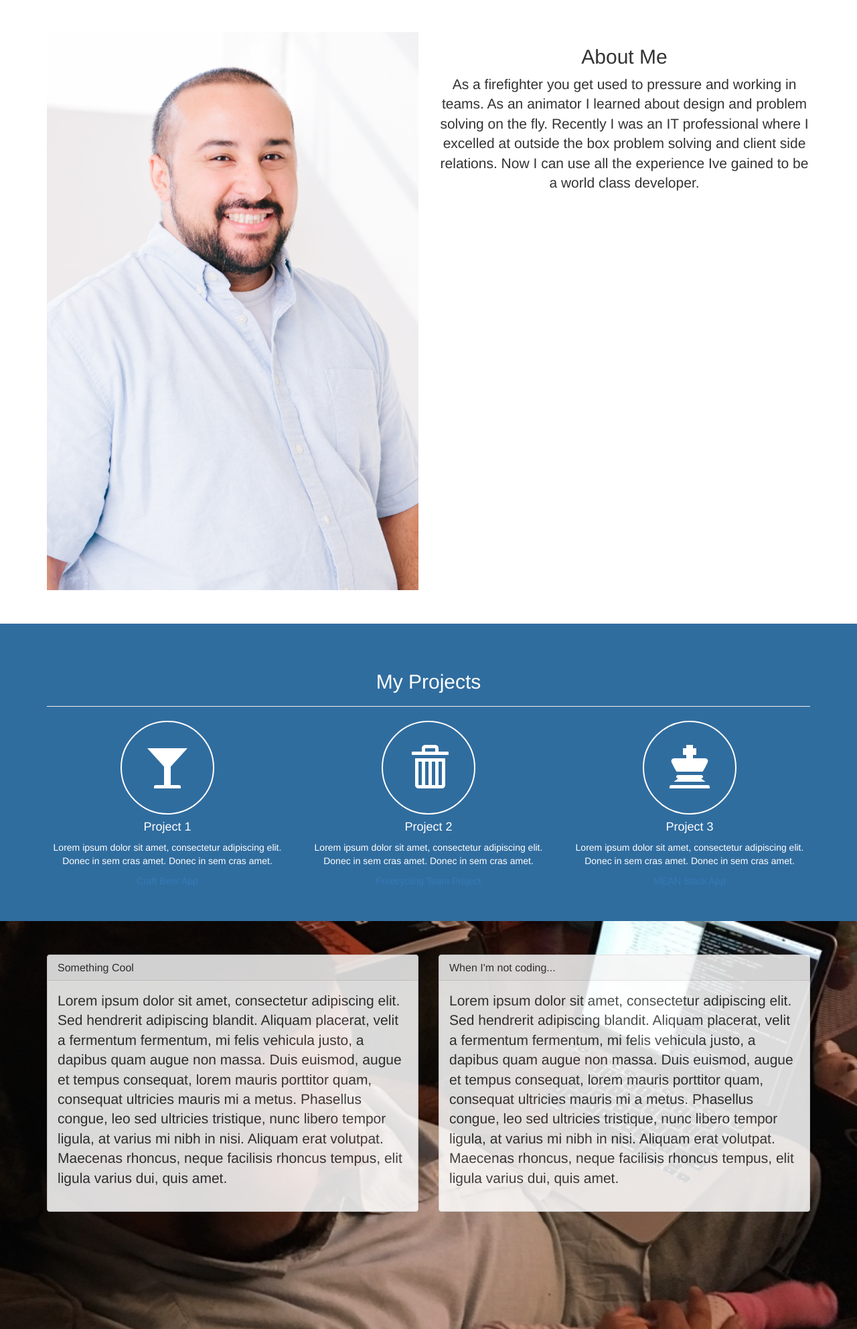
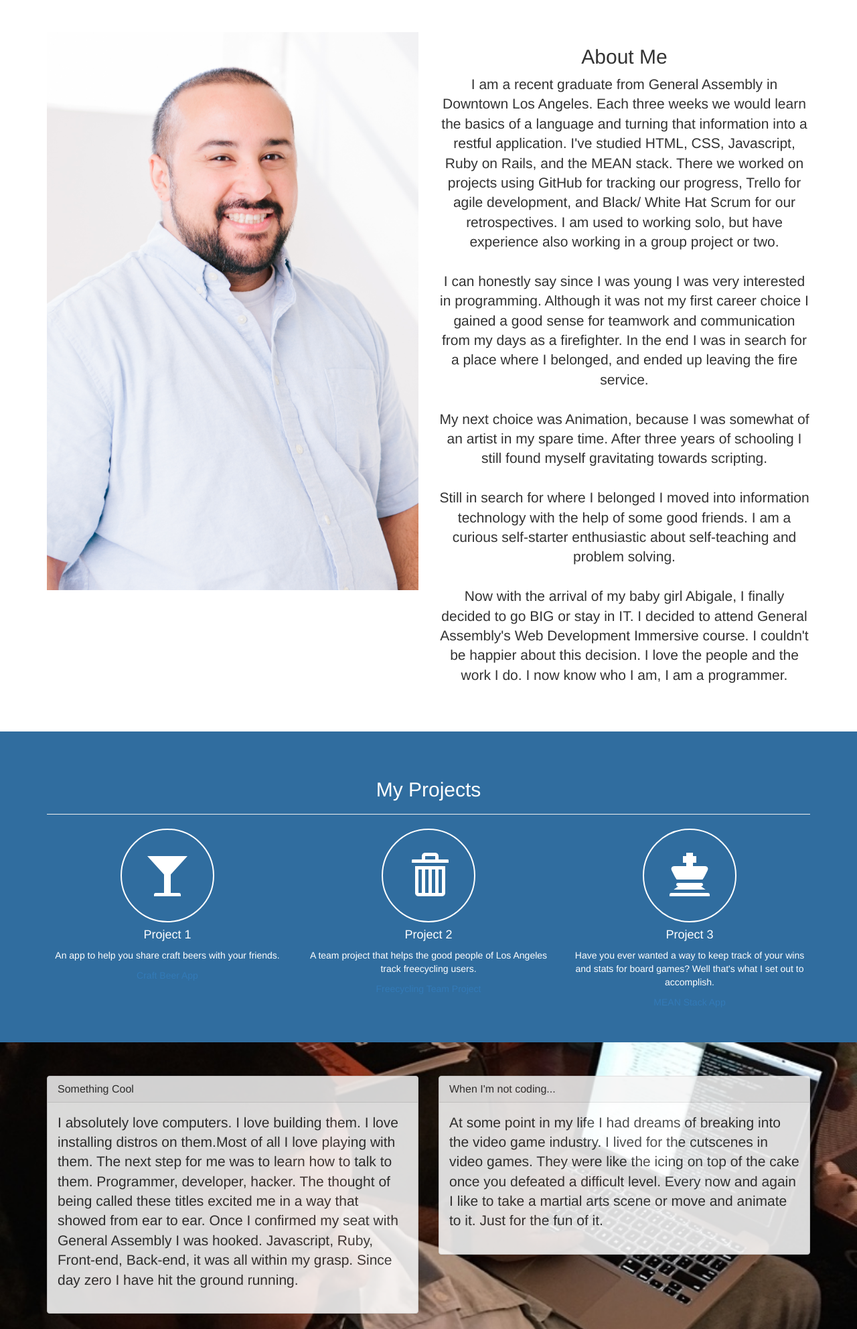
Before and after one commit to RANDoMenace/bgarza1016.github.io, a plain HTML site: page index.html in a window 1280 px wide. Shown: the part 802-2786 px from the top of the page at 67% size. Drawn offline with nearby package versions, Linux system fonts and the light colour scheme.

Commit message:
added text

```diff
--- a/css/style.css
+++ b/css/style.css
@@ -41,11 +41,11 @@ html, body {
 #about {
 }
 
-#services {
+#projects {
   background-color: #306d9f;
   color: #ffffff;
 }
-#services .glyphicon {
+#projects .glyphicon {
   border: 2px solid #FFFFFF;
   border-radius: 50%;
   display: inline-block;
--- a/index.html
+++ b/index.html
@@ -31,7 +31,7 @@
         <ul class="nav navbar-nav navbar-right">
           <li><a href="#home">Home</a></li>
           <li><a href="#about">About</a></li>
-          <li><a href="#services">My Projects</a></li>
+          <li><a href="#projects">My Projects</a></li>
           <li><a href="#information">Information</a></li>
           <li><a href="#contact">Contact</a></li>
         </ul>
@@ -56,33 +56,45 @@
         </div>
         <div class="col-sm-6 text-center">
           <h2>About Me</h2>
-          <p class="lead">As a firefighter you get used to pressure and working in teams. As an animator I learned about design and problem solving on the fly. Recently I was an IT professional where I excelled at outside the box problem solving and client side relations. Now I can use all the experience Ive gained to be a world class developer.</p>
+          <p class="lead">I am a recent graduate from General Assembly in Downtown Los Angeles. Each three weeks we would learn the basics of a language and turning that information into a restful application. I've studied HTML, CSS, Javascript, Ruby on Rails, and the MEAN stack. There we worked on projects using GitHub for tracking our progress, Trello for agile development, and Black/ White Hat Scrum for our retrospectives. I am used to working solo, but have experience also working in a group project or two.
+          <br>
+          <br>
+          I can honestly say since I was young I was very interested in programming. Although it was not my first career choice I gained a good sense for teamwork and communication from my days as a firefighter. In the end I was in search for a place where I belonged, and ended up leaving the fire service.
+          <br>
+          <br>
+          My next choice was Animation, because I was somewhat of an artist in my spare time. After three years of schooling I still found myself gravitating towards scripting.
+          <br>
+          <br>
+          Still in search for where I belonged I moved into information technology with the help of some good friends. I am a curious self-starter enthusiastic about self-teaching and problem solving.
+          <br>
+          <br>
+          Now with the arrival of my baby girl Abigale, I finally decided to go BIG or stay in IT. I decided to attend General Assembly's Web Development Immersive course. I couldn't be happier about this decision. I love the people and the work I do. I now know who I am, I am a programmer.</p>
         </div>
       </div>
     </div>
   </div>
   <!-- /second section -->
-  <!-- third section - Services -->
-  <div id="services" class="pad-section">
+  <!-- third section - Projects -->
+  <div id="projects" class="pad-section">
     <div class="container">
       <h2 class="text-center">My Projects</h2> <hr />
       <div class="row text-center">
         <div class="col-sm-4 col-xs-6">
           <i class="glyphicon glyphicon-glass"> </i>
           <h4>Project 1</h4>
-          <p>Lorem ipsum dolor sit amet, consectetur adipiscing elit. Donec in sem cras amet. Donec in sem cras amet.</p>
+          <p>An app to help you share craft beers with your friends.</p>
           <a href="https://skumps.herokuapp.com/">Craft Beer App</a>
         </div>
         <div class="col-sm-4 col-xs-6">
           <i class="glyphicon glyphicon-trash"> </i>
           <h4>Project 2</h4>
-          <p>Lorem ipsum dolor sit amet, consectetur adipiscing elit. Donec in sem cras amet. Donec in sem cras amet.</p>
+          <p>A team project that helps the good people of Los Angeles track freecycling users.</p>
           <a href="https://lit-anchorage-2445.herokuapp.com/">Freecycling Team Project</a>
         </div>
         <div class="col-sm-4 col-xs-6">
           <i class="glyphicon glyphicon-king"> </i>
           <h4>Project 3</h4>
-          <p>Lorem ipsum dolor sit amet, consectetur adipiscing elit. Donec in sem cras amet. Donec in sem cras amet.</p>
+          <p>Have you ever wanted a way to keep track of your wins and stats for board games? Well that's what I set out to accomplish. </p>
           <a href="https://pure-fortress-5119.herokuapp.com/">MEAN Stack App</a>
         </div>
       </div>
@@ -99,7 +111,7 @@
               <h2 class="panel-title">Something Cool</h2>
             </div>
             <div class="panel-body lead">
-              Lorem ipsum dolor sit amet, consectetur adipiscing elit. Sed hendrerit adipiscing blandit. Aliquam placerat, velit a fermentum fermentum, mi felis vehicula justo, a dapibus quam augue non massa. Duis euismod, augue et tempus consequat, lorem mauris porttitor quam, consequat ultricies mauris mi a metus. Phasellus congue, leo sed ultricies tristique, nunc libero tempor ligula, at varius mi nibh in nisi. Aliquam erat volutpat. Maecenas rhoncus, neque facilisis rhoncus tempus, elit ligula varius dui, quis amet.
+              I absolutely love computers. I love building them. I love installing distros on them.Most of all I love playing with them. The next step for me was to learn how to talk to them. Programmer, developer, hacker. The thought of being called these titles excited me in a way that showed from ear to ear. Once I confirmed my seat with General Assembly I was hooked. Javascript, Ruby, Front-end, Back-end, it was all within my grasp. Since day zero I have hit the ground running.
             </div>
           </div>
         </div>
@@ -109,7 +121,7 @@
               <h2 class="panel-title">When I'm not coding...</h2>
             </div>
             <div class="panel-body lead">
-              Lorem ipsum dolor sit amet, consectetur adipiscing elit. Sed hendrerit adipiscing blandit. Aliquam placerat, velit a fermentum fermentum, mi felis vehicula justo, a dapibus quam augue non massa. Duis euismod, augue et tempus consequat, lorem mauris porttitor quam, consequat ultricies mauris mi a metus. Phasellus congue, leo sed ultricies tristique, nunc libero tempor ligula, at varius mi nibh in nisi. Aliquam erat volutpat. Maecenas rhoncus, neque facilisis rhoncus tempus, elit ligula varius dui, quis amet.
+              At some point in my life I had dreams of breaking into the video game industry. I lived for the cutscenes in video games. They were like the icing on top of the cake once you defeated a difficult level. Every now and again I like to take a martial arts scene or move and animate to it. Just for the fun of it.
             </div>
           </div>
         </div>
@@ -118,7 +130,7 @@
   </div>
   <!-- /fourth section -->
   <!-- fifth section -->
-  <div id="services" class="pad-section">
+  <div id="projects" class="pad-section">
     <div class="container">
       <div class="row">
         <div class="col-sm-12 text-center">
@@ -134,6 +146,7 @@
       <div class="row">
         <div class="col-sm-12 text-center">
           <h3>Contact</h3>
+          <a href="mailto:bgarza1016@gmail.com" class="btn btn-default btn-lg">Email Me</a>
         </div>
       </div>
     </div>
```
